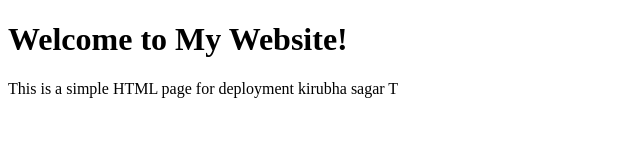
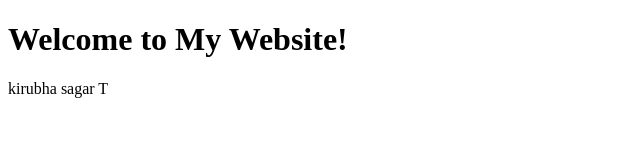
Before and after one commit to kirubhasagar/devopspractice, a plain HTML site: page index.html in a window 1280 px wide. Shown: the whole page, without its empty margins (0-640 px from the left). Drawn offline with Linux system fonts and the light colour scheme.

Commit message:
Update index.html

```diff
--- a/index.html
+++ b/index.html
@@ -6,6 +6,6 @@
 </head>
 <body>
     <h1>Welcome to My Website!</h1>
-    <p>This is a simple HTML page for deployment  kirubha sagar T</p>
+    <p>  kirubha sagar T</p>
 </body>
 </html>
```
